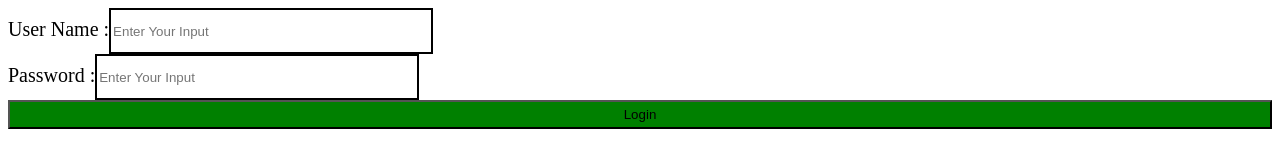
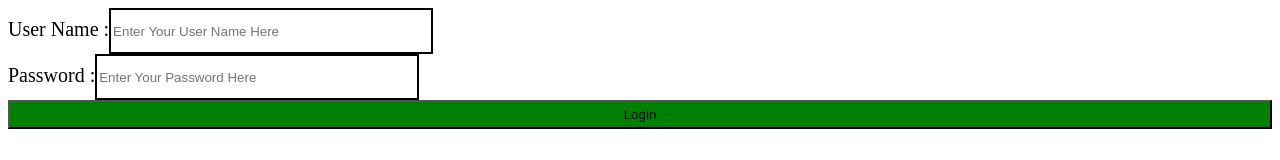
Before and after one commit to yugandhar-pathi/learn-components, a React (Create React App) app: page / in a window 1280 px wide. Shown: the top 160 px of the page. Built offline with nearby package versions, Linux system fonts and the light colour scheme.

Commit message:
fixed review comments

```diff
--- a/src/Pages/Home/Home.js
+++ b/src/Pages/Home/Home.js
@@ -13,7 +13,7 @@ export const Home = () =>{
     return(
         <>
         <p>{t('Welcome_Home')}</p>
-        <Button label="Logout" onClick={LogoutHandle}/>
+        <Button label={t('logout')} onClick={LogoutHandle}/>
         </>
     )
 }
--- a/src/Pages/Login/Login.js
+++ b/src/Pages/Login/Login.js
@@ -1,15 +1,17 @@
 import { Input, Button, Column } from "../../components"
 import {useNavigate} from 'react-router-dom'
+import { useTranslation } from "react-i18next"
 
 export const Login = () => {
+    const { t } = useTranslation()
     const navigate = useNavigate()
     const LoginHandle = () =>{
         navigate('/home')
     }
     return(
         <Column>
-        <Input styleType="outlined" text="User Name :" type="text" placeholder="Enter Your User Name Here"/>
-        <Input styleType="outlined" text="Password :" type="password" placeholder="Enter Your Password Here"/>
+        <Input styleType="outlined" text={t('username')} type="text" placeHolder={t('username_placeholder')}/>
+        <Input styleType="outlined" text={t('password')} type="password" placeHolder={t('password_placeholder')}/>
         <Button label="Login" primary onClick={LoginHandle}/>
         </Column>
     )
--- a/src/index.js
+++ b/src/index.js
@@ -15,7 +15,12 @@ i18n
       en:{
         translation:{
           "Welcome to React": "Welcome to react and react-i18next",
-          "Welcome_Home": "Welcome Kalyani!!"
+          "Welcome_Home": "Welcome Kalyani!!",
+          "logout" : "Logout",
+          "username" : "User Name :",
+          "password" : "Password :",
+          "username_placeholder" : "Enter Your User Name Here",
+          "password_placeholder" : "Enter Your Password Here",
         }
       }
     },
```
